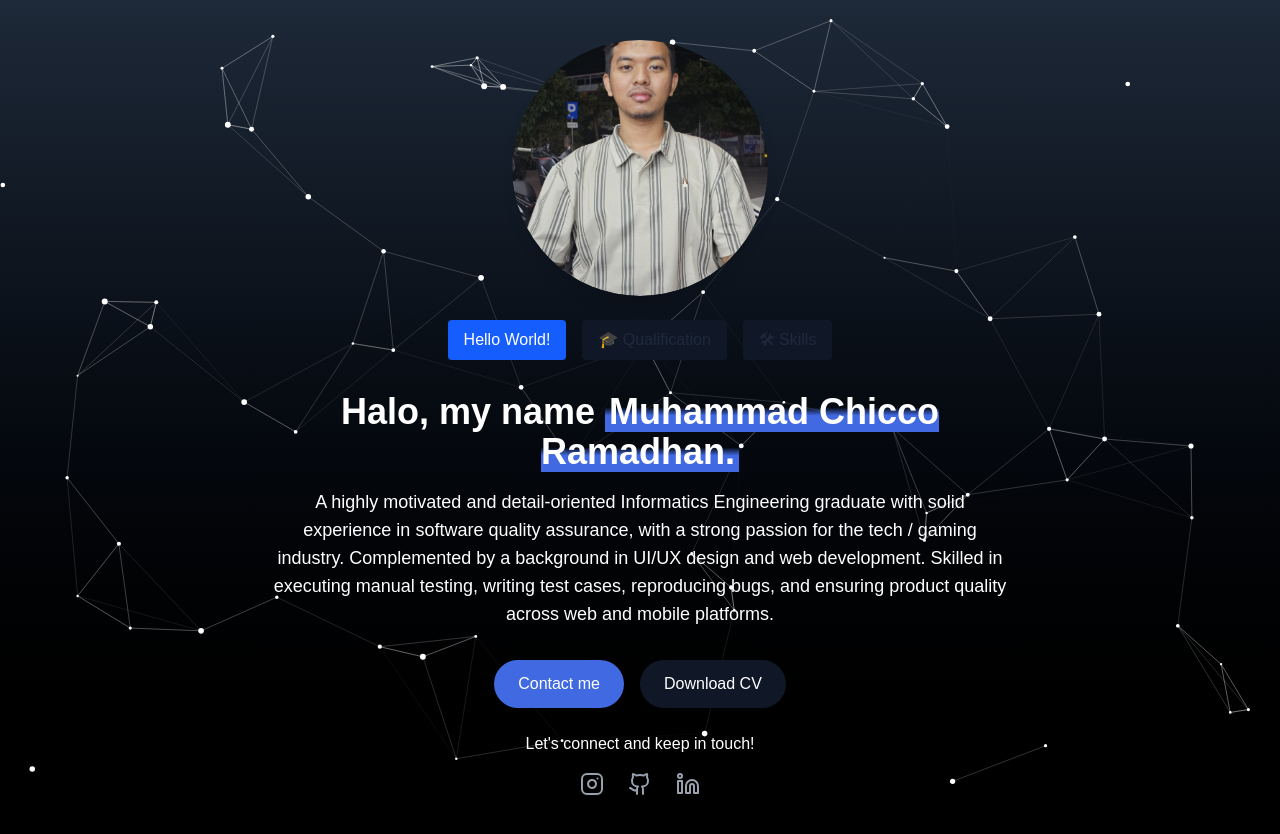
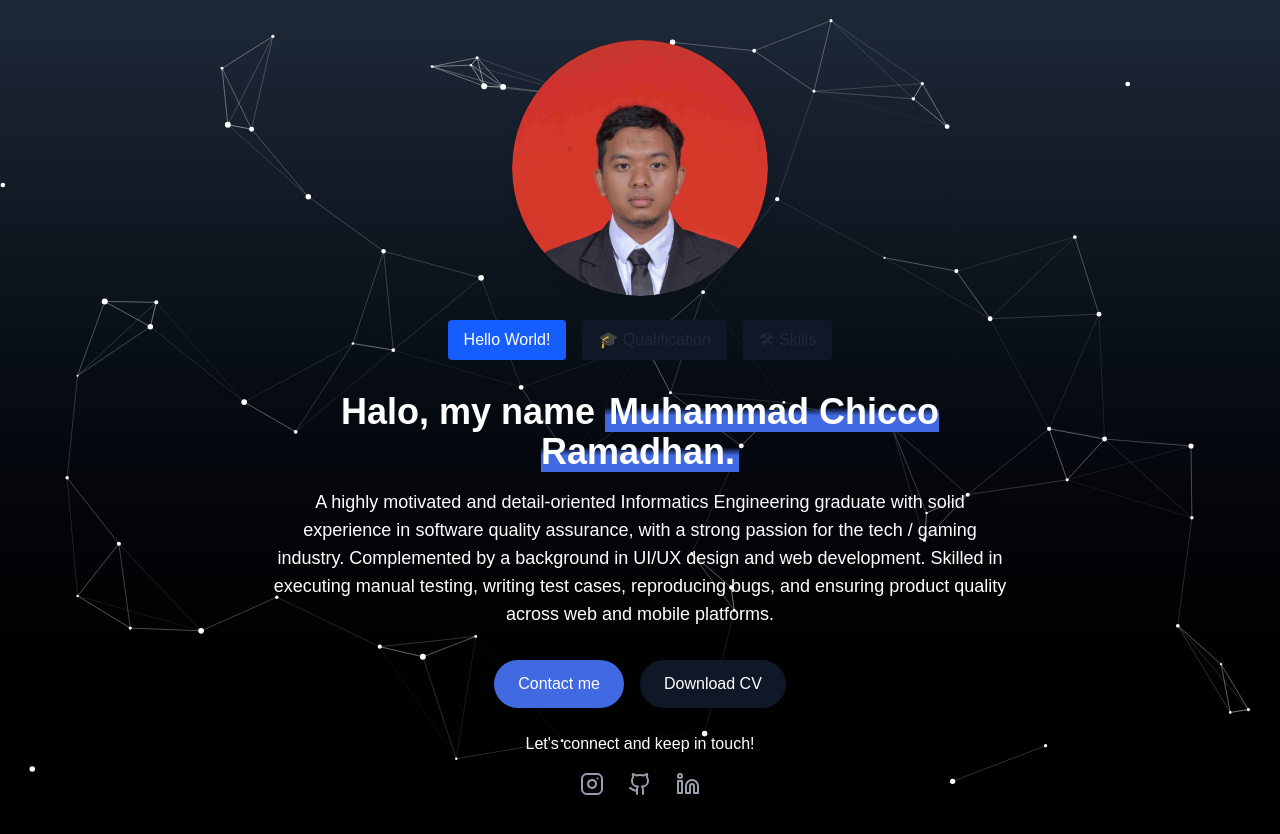
Before and after one commit to ciko16/cikoo16, a Next.js app: page / in a window 1280 px wide. Shown: the top 834 px of the page. Built offline with nearby package versions, Linux system fonts and the light colour scheme.

Commit message:
ganti foto lebih ringan

```diff
--- a/app/page.js
+++ b/app/page.js
@@ -68,7 +68,7 @@ export default function Home() {
         onTouchStart={() => setHovered(!hovered)} /* Mobile: tap to toggle*/
       >
       <img
-        src="/cikoo.jpg"
+        src="/cikooo.jpg"
         alt="foto profil"
         className={`w-full h-full object-cover rounded-full transition-opacity duration-300 ${
           hovered ? "opacity-0" : "opacity-100"
```
Also changed, not shown: public/cikooo.jpg (added).
